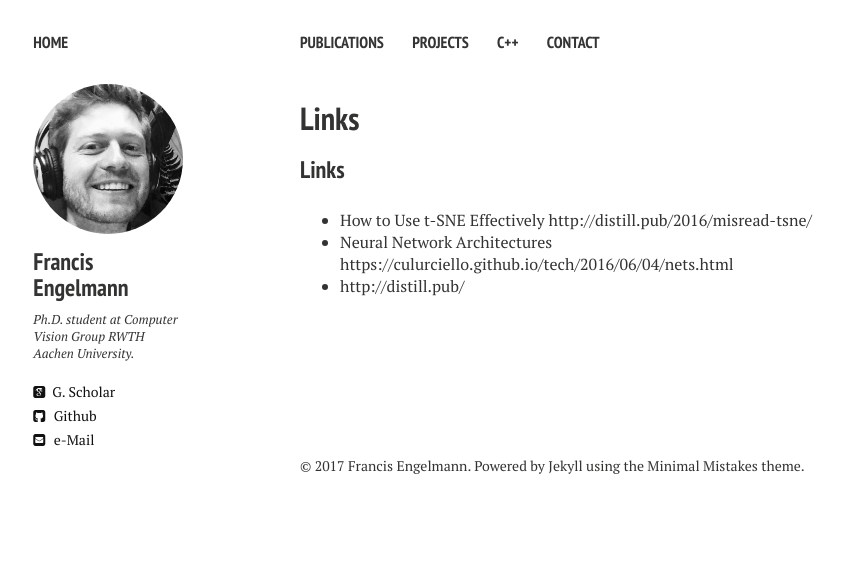
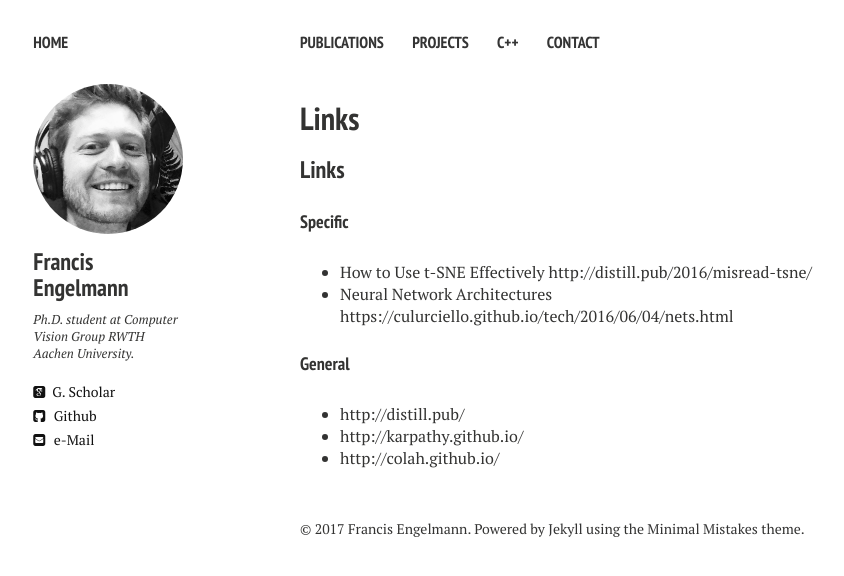
Before and after one commit to francisengelmann/francisengelmann.github.io, a Jekyll site: the page built from links.md, in a window 1280 px wide. Shown: the top 576 px of the page, without its empty margins (20-864 px from the left). Built offline with Jekyll 4.4.1, drawn with Linux system fonts in a browser that asks for light colours; nearby versions of some CDN libraries; our own code applies the rules of GitHub Pages for plain Markdown files.

Commit message:
Update links.md

```diff
--- a/links.md
+++ b/links.md
@@ -1,4 +1,10 @@
 ### Links
+
+#### Specific
 * How to Use t-SNE Effectively http://distill.pub/2016/misread-tsne/
 * Neural Network Architectures https://culurciello.github.io/tech/2016/06/04/nets.html
+
+#### General
 * http://distill.pub/
+* http://karpathy.github.io/
+* http://colah.github.io/
```
